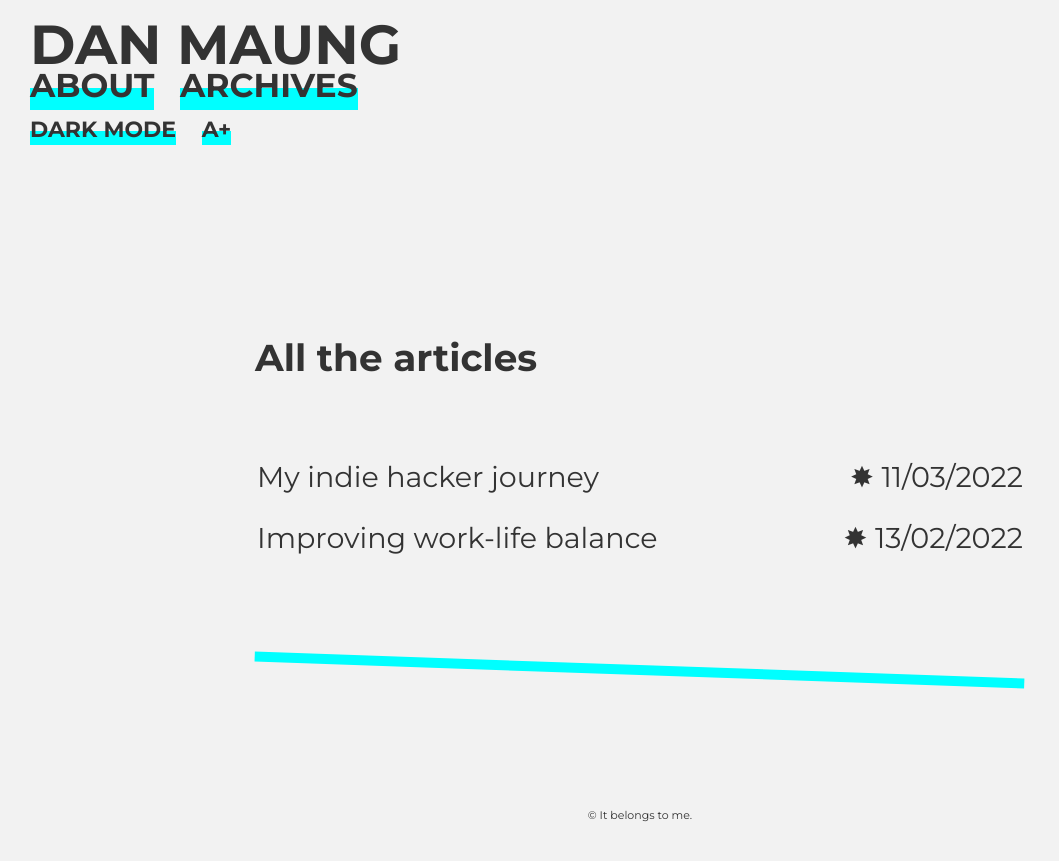
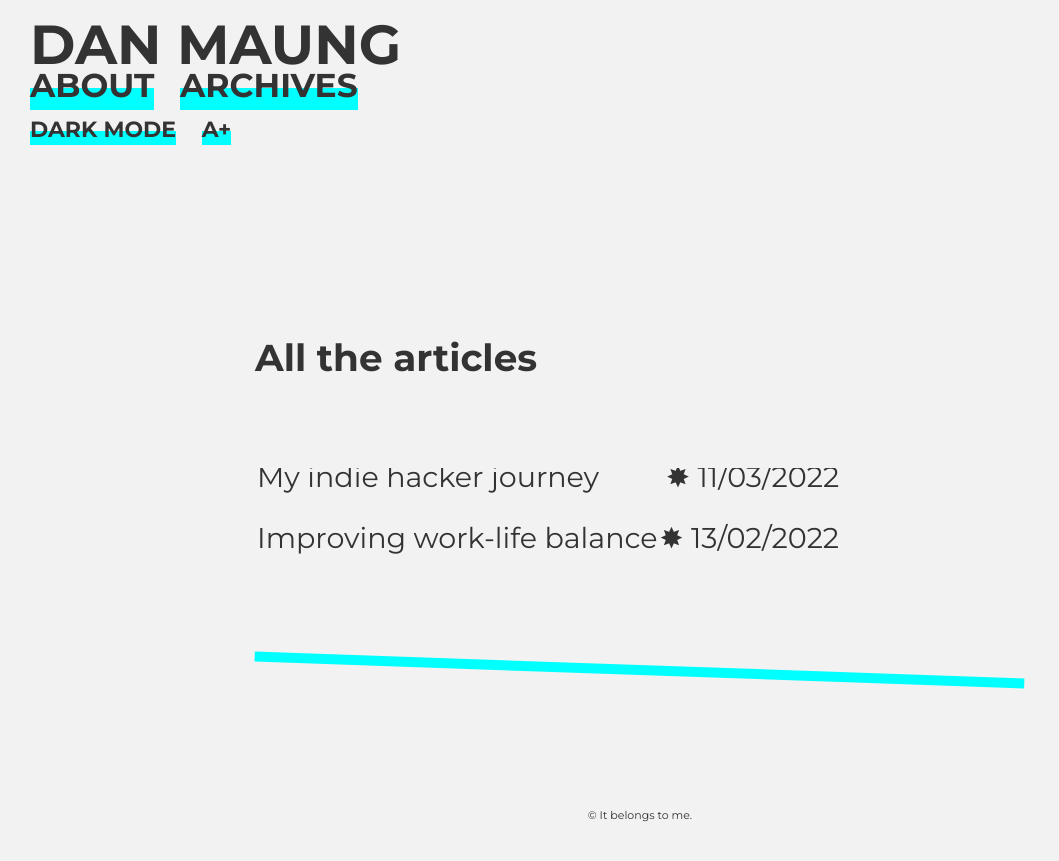
Before and after one commit to slowSort/slowSort.github.io, a Jekyll site: the page built from archives.md, in a window 1280 px wide. Shown: the top 861 px of the page, without its empty margins (0-1059 px from the left). Built offline with Jekyll 4.4.1, drawn with Linux system fonts in a browser that asks for light colours.

Commit message:
fix broken style

```diff
--- a/_sass/_theme.scss
+++ b/_sass/_theme.scss
@@ -322,3 +322,23 @@ footer {
     display:none;
   }
 }
+
+// Custom styling by DG
+
+article img,
+article table {
+  max-width: 100%;
+  height: auto;
+  display: block;
+  margin: 0 auto;
+}
+
+article table {
+  width: 100%;
+  overflow-x: auto;
+}
+
+article table img {
+  width: 100%;
+  height: auto;
+}
```
Also changed, not shown: _posts/2022-02-13-balanced-overtime.md (renamed from _posts/2022-02-13-balanced-overtime.markdown, +1 -1 lines).
